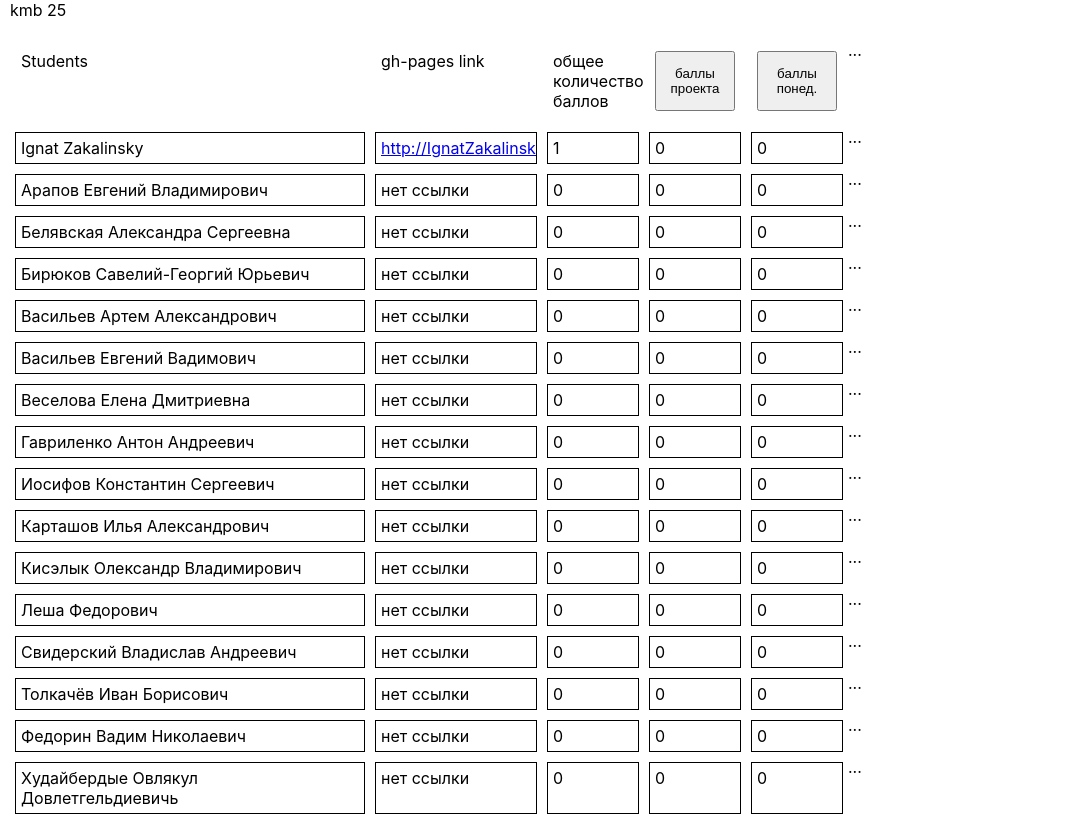
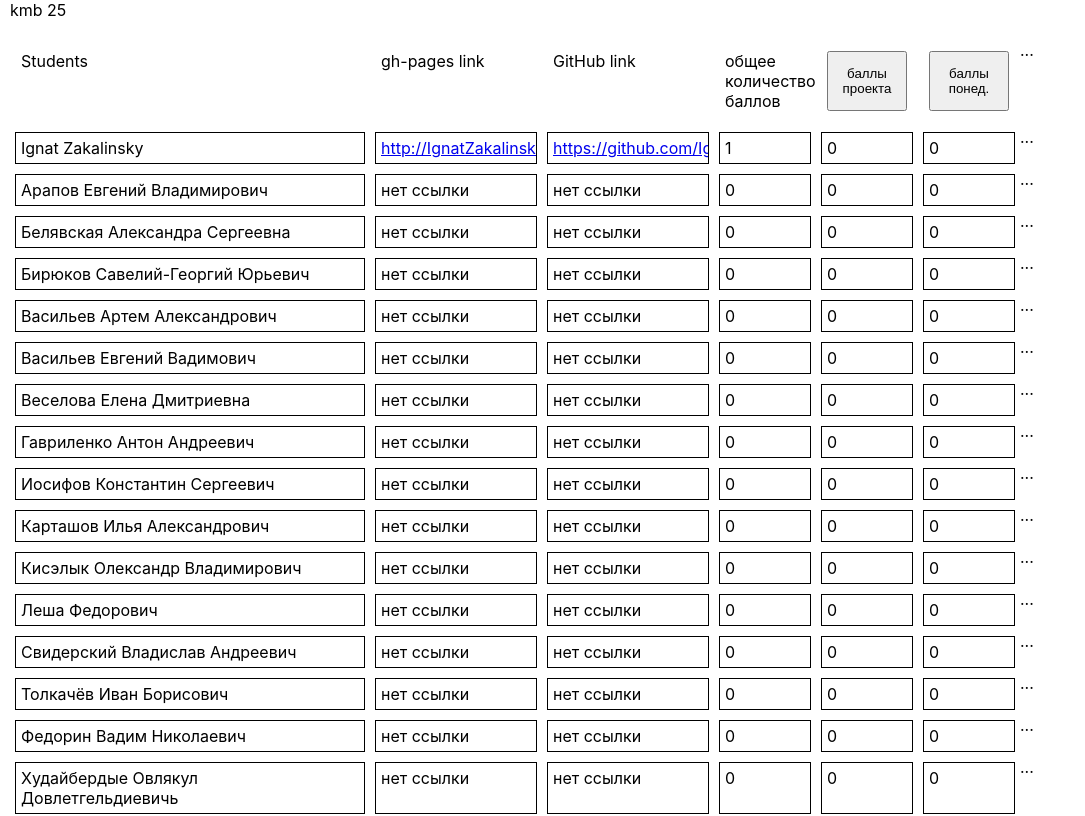
Before and after one commit to IgnatZakalinsky/students-2, a React (Create React App) app: page /#/students in a window 1280 px wide. Shown: the top 816 px of the page, without its empty margins (0-1085 px from the left). Built offline with nearby package versions, Linux system fonts and the light colour scheme.

Commit message:
add task for monday

```diff
--- a/src/neko-2-features/f-3-common/c-5-table/t-1-table/t-2-bll/b-2-redux/tableInitialState.ts
+++ b/src/neko-2-features/f-3-common/c-5-table/t-1-table/t-2-bll/b-2-redux/tableInitialState.ts
@@ -4,6 +4,7 @@ export interface IShopTable {
     price: number;
 
     name?: string;
+    gh?: string;
     ghPagesLink?: string;
     projectPoints?: number;
 }
--- a/src/neko-2-features/f-6-students/s-1-table/t-1-ui/studentTableModel.tsx
+++ b/src/neko-2-features/f-6-students/s-1-table/t-1-ui/studentTableModel.tsx
@@ -44,6 +44,33 @@ export const studentTableModel: ITableModel[] = [
                 >
                     {d.ghPagesLink
                         ? <a href={d.ghPagesLink} target={'blanck'}>{d.ghPagesLink}</a>
+                        : 'нет ссылки'
+                    }
+                </div>
+            )
+        }
+    },
+    {
+        title: (i: number) => (
+            <div key={i} style={{width: '150px', padding: '11px', flexShrink: 0}}>
+                GitHub link
+            </div>
+        ),
+        render: (d: IShopTable, i: number) => {
+            return (
+                <div
+                    key={i}
+                    style={{
+                        width: '150px',
+                        border: '1px solid black',
+                        margin: '5px',
+                        padding: '5px',
+                        flexShrink: 0,
+                        overflow: 'hidden',
+                    }}
+                >
+                    {d.gh
+                        ? <a href={d.gh} target={'blanck'}>{d.gh}</a>
                         : 'нет ссылки'
                     }
                 </div>
@@ -136,6 +163,7 @@ export const studentTableModel: ITableModel[] = [
                         +1 - за каждый map<br/>
                         +1 - за каждый this.setState()<br/>
                         +1 - за каждую созданную функцию<br/>
+                        +1 - за каждый disable кнопки<br/>
                         -1 - за каждый отсутствующий key<br/>
                     </ProjectModalContainer>
                 </div>
--- a/src/neko-2-features/f-6-students/s-1-table/t-2-bll/students.tsx
+++ b/src/neko-2-features/f-6-students/s-1-table/t-2-bll/students.tsx
@@ -8,6 +8,7 @@ export const studentsItem: IShopTable[] = [
         price: 1000,
 
         name: "Ignat Zakalinsky",
+        gh: 'https://github.com/IgnatZakalinsky',
         ghPagesLink: 'http://IgnatZakalinsky.github.io/students',
 
 
```
